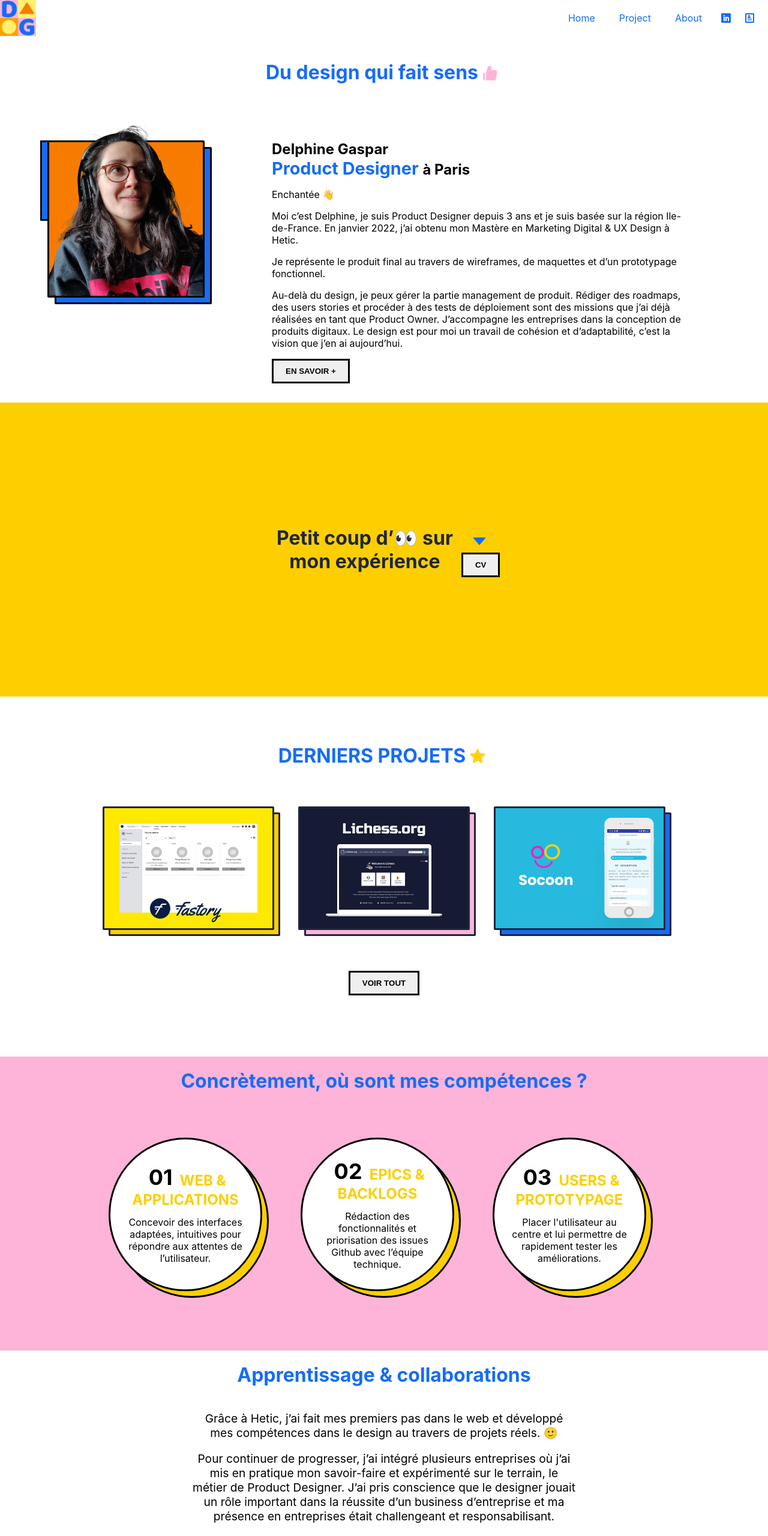
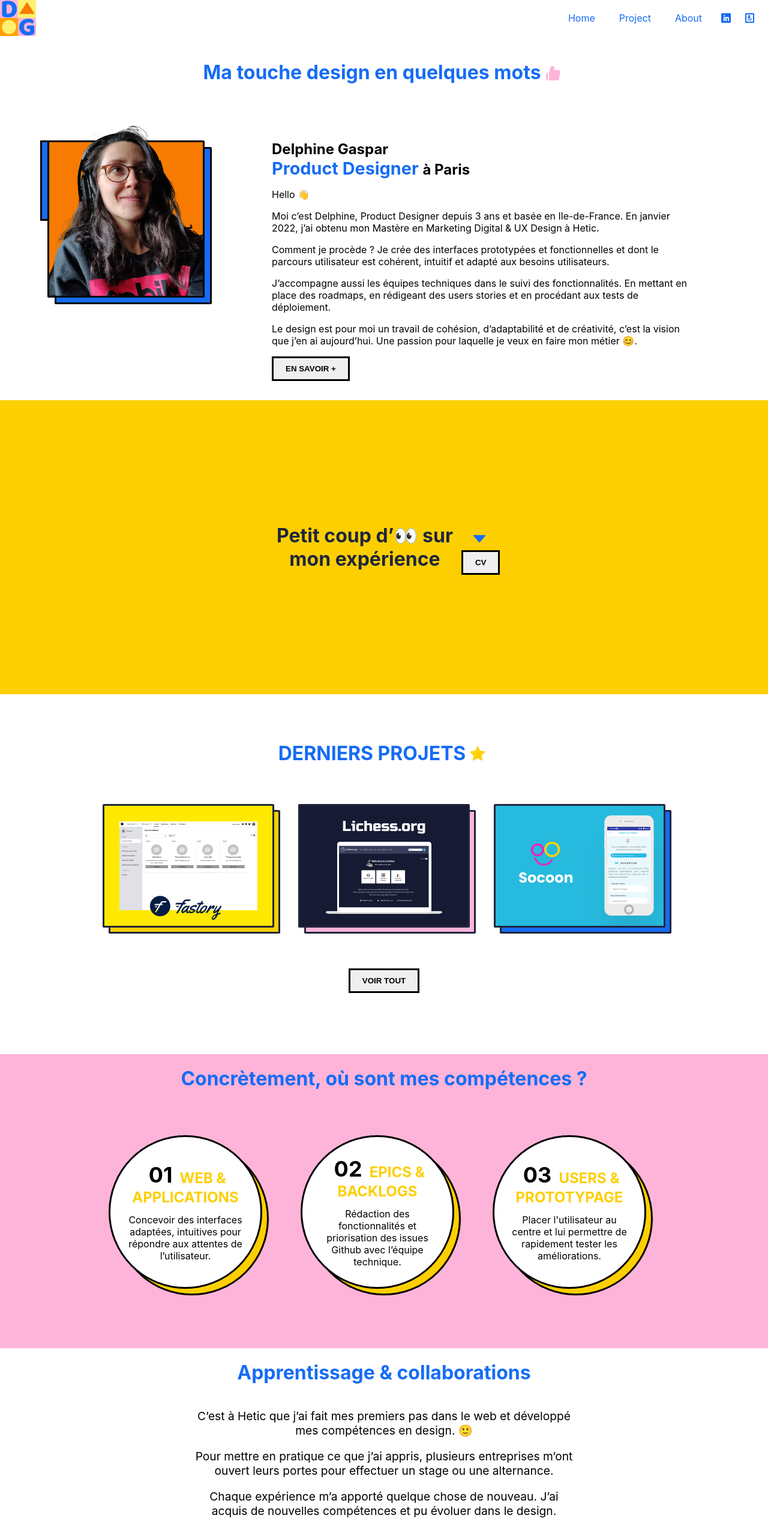
Before and after one commit to Dumpinator/digidelphine, a React (Create React App) app in the folder my-app/: page / in a window 1280 px wide. Shown: the top 2560 px of the page at 60% size. Built offline with nearby package versions, Linux system fonts and the light colour scheme.

Commit message:
modif text

```diff
--- a/my-app/src/Pages/Home/index.js
+++ b/my-app/src/Pages/Home/index.js
@@ -21,7 +21,7 @@ const Home = ({ projectsData }) => {
         <div className='container'>
             <div className='section1'>
                 <div className='title'>
-                    <h1>Du design qui fait sens
+                    <h1>Ma touche design en quelques mots
                         <span><AiFillLike /></span>
                     </h1>
                 </div>
@@ -36,10 +36,15 @@ const Home = ({ projectsData }) => {
                     <div className='text'>
                         <h2>Delphine Gaspar</h2>
                         <h2><span>Product Designer </span> à Paris</h2>
-                        <p>Enchantée 👋</p>
-                        <p>Moi c’est Delphine, je suis Product Designer depuis 3 ans et je suis basée sur la région Ile-de-France. En janvier 2022, j’ai obtenu mon Mastère en Marketing Digital & UX Design à Hetic.</p>
-                        <p>Je représente le produit final au travers de wireframes, de maquettes et d’un prototypage fonctionnel.</p>
-                        <p>Au-delà du design, je peux gérer la partie management de produit. Rédiger des roadmaps, des users stories et procéder à des tests de déploiement sont des missions que j’ai déjà réalisées en tant que Product Owner. J’accompagne les entreprises dans la conception de produits digitaux. Le design est pour moi un travail de cohésion et d’adaptabilité, c’est la vision que j’en ai aujourd’hui.</p>
+                        <p>Hello 👋</p>
+                        <p>Moi c’est Delphine, Product Designer depuis 3 ans et basée en Ile-de-France. En janvier 2022, j’ai obtenu mon Mastère en Marketing Digital & UX Design à Hetic.</p>
+                        <p>Comment je procède ? Je crée des interfaces prototypées et fonctionnelles et dont le parcours utilisateur est cohérent, intuitif et adapté aux besoins utilisateurs.</p>
+                        <p>
+                            J’accompagne aussi les équipes techniques dans le suivi des fonctionnalités. En mettant en place des roadmaps, en rédigeant des users stories et en procédant aux tests de déploiement.
+                        </p>
+                        <p>
+                            Le design est pour moi un travail de cohésion, d’adaptabilité et de créativité, c’est la vision que j’en ai aujourd’hui. Une passion pour laquelle  je veux en faire mon métier 😊.
+                        </p>
                         <NavLink to={'/about'}>
                             <button className='btn'>en savoir +</button>
                         </NavLink>
@@ -117,13 +122,13 @@ const Home = ({ projectsData }) => {
                     <h1 className='title'>Apprentissage & collaborations</h1>
                     <div className='text'>
                         <p>
-                            Grâce à Hetic, j’ai fait mes premiers pas dans le web et développé mes compétences dans le design au travers de projets réels. 🙂
+                            C’est à Hetic que j’ai fait mes premiers pas dans le web et développé mes compétences en design. 🙂
                         </p>
                         <p>
-                            Pour continuer de progresser, j’ai intégré plusieurs entreprises où j’ai mis en pratique mon savoir-faire et expérimenté sur le terrain, le métier de Product Designer. J’ai pris conscience que le designer  jouait un rôle important dans la réussite d’un business d’entreprise et ma présence en entreprises était challengeant et responsabilisant.
+                            Pour mettre en pratique ce que j’ai appris, plusieurs entreprises m’ont ouvert leurs portes pour  effectuer un stage ou une alternance.
                         </p>
                         <p>
-                            Tous les collaborateurs m’ont apporté quelque chose de nouveau. De par leurs expériences,  j’ai appris à travailler différemment et su profiter de leurs connaissances pour me corriger et m’améliorer en permanence.
+                            Chaque expérience m’a apporté quelque chose de nouveau. J’ai acquis de nouvelles compétences et pu évoluer dans le design.
                         </p>
                     </div>
                     <div className='content'>
--- a/my-app/src/data/projects.js
+++ b/my-app/src/data/projects.js
@@ -60,7 +60,7 @@ const section = [
         title: 'The Cacatoes Theory',
         type: 'Daily Challenges',
         description: 'Daily Challenges',
-        tags: 'UX/UI & Design',
+        tags: 'UX/UI',
         logo: '/l4.jpeg',
         image: '/p4.jpeg',
         schema: '/s4.jpeg',
```
